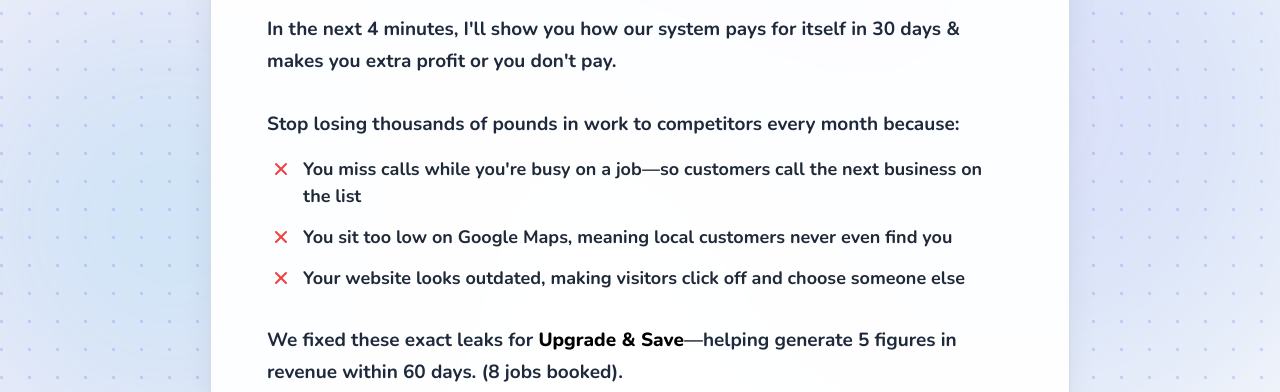
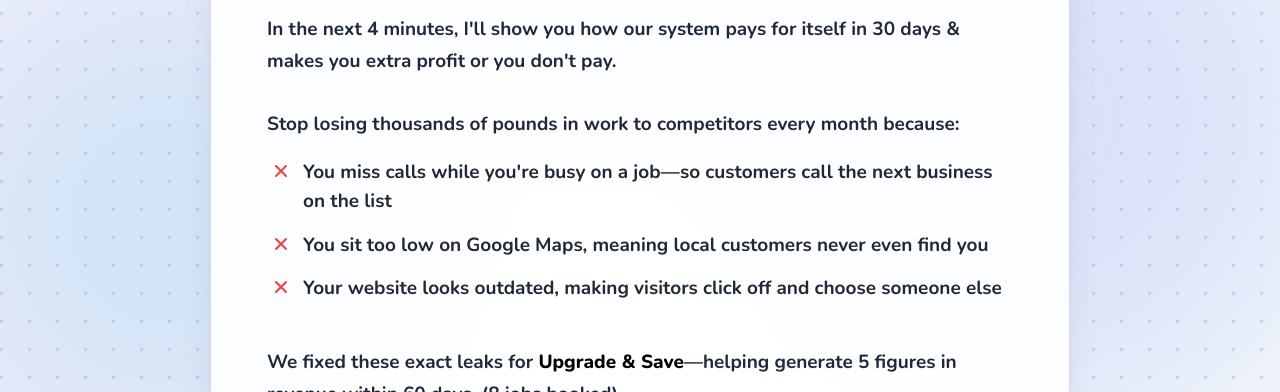
Before and after one commit to muhseena005/client-launch-proposal, a plain HTML site: page index.html in a window 1280 px wide. Shown: the part 408-800 px from the top of the page. Drawn offline with nearby package versions, Linux system fonts and the light colour scheme.

Commit message:
Standardize body text font size to 19px across Card 1 and increase breathing room after bullets

```diff
--- a/index.html
+++ b/index.html
@@ -226,10 +226,10 @@
       display: flex;
       align-items: flex-start;
       gap: 12px;
-      font-size: 18px;
+      font-size: 19px;
       color: #1f2937;
       font-weight: 700;
-      line-height: 1.5;
+      line-height: 1.55;
     }
 
     .bullet-icon {
@@ -461,8 +461,8 @@
 
       <p style="margin-bottom: 30px;">In the next 4 minutes, I'll show you how our system pays for itself in 30 days &amp; makes you extra profit or you don't pay.</p>
 
-      <div style="margin-bottom: 32px;">
-        <p style="margin-bottom: 16px;">Stop losing thousands of pounds in work to competitors every month because:</p>
+      <div style="margin-bottom: 42px;">
+        <p style="margin-bottom: 18px;">Stop losing thousands of pounds in work to competitors every month because:</p>
         <ul class="bullet-list" style="padding-left: 4px;">
           <li>
             <span class="bullet-icon cross">
@@ -494,7 +494,7 @@
         </ul>
       </div>
 
-      <p style="margin-bottom: 24px;">We fixed these exact leaks for <strong>Upgrade &amp; Save</strong>—helping generate 5 figures in revenue within 60 days. (8 jobs booked).</p>
+      <p style="margin-bottom: 26px;">We fixed these exact leaks for <strong>Upgrade &amp; Save</strong>—helping generate 5 figures in revenue within 60 days. (8 jobs booked).</p>
 
       <div style="margin: 36px 0 44px 0;">
         <img src="assets/upgrade-save-logo.png?v=2" alt="Upgrade &amp; Save LTD" style="max-height: 84px; width: auto; object-fit: contain; display: block;" />
```
